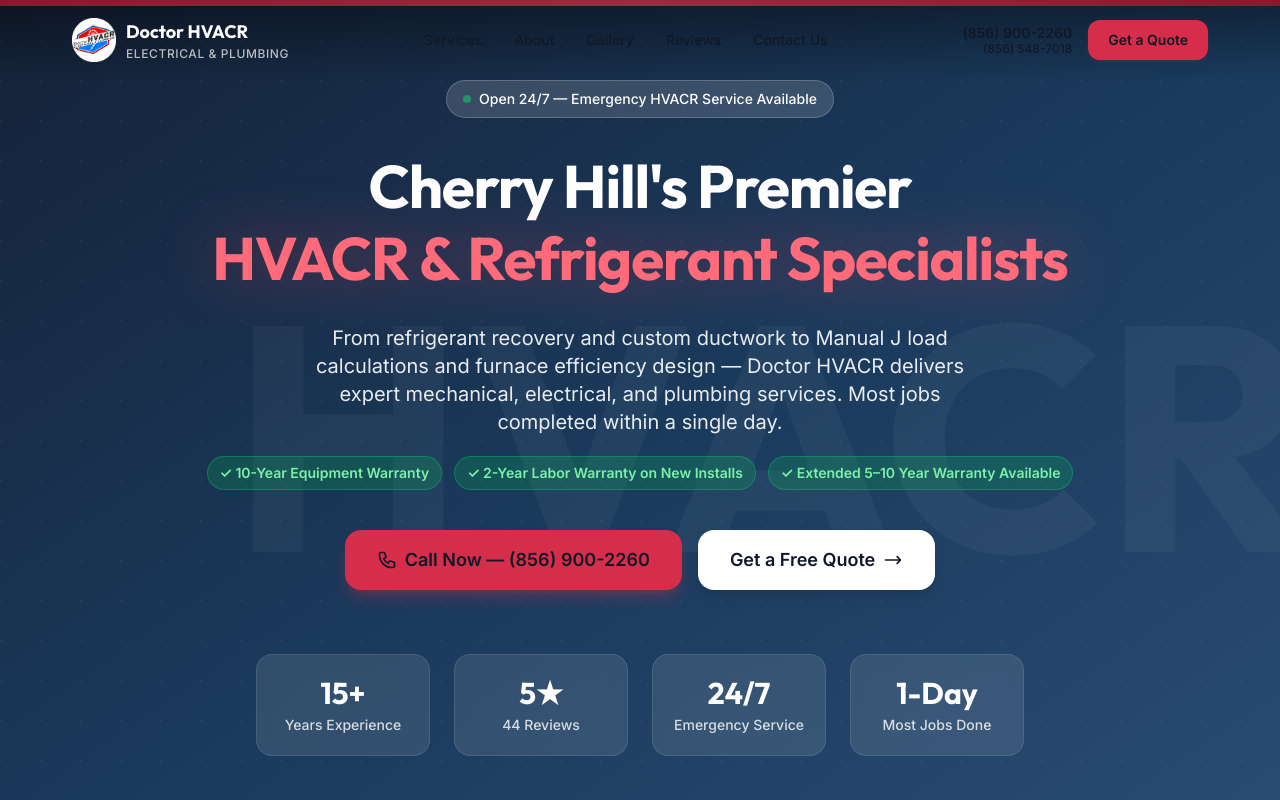
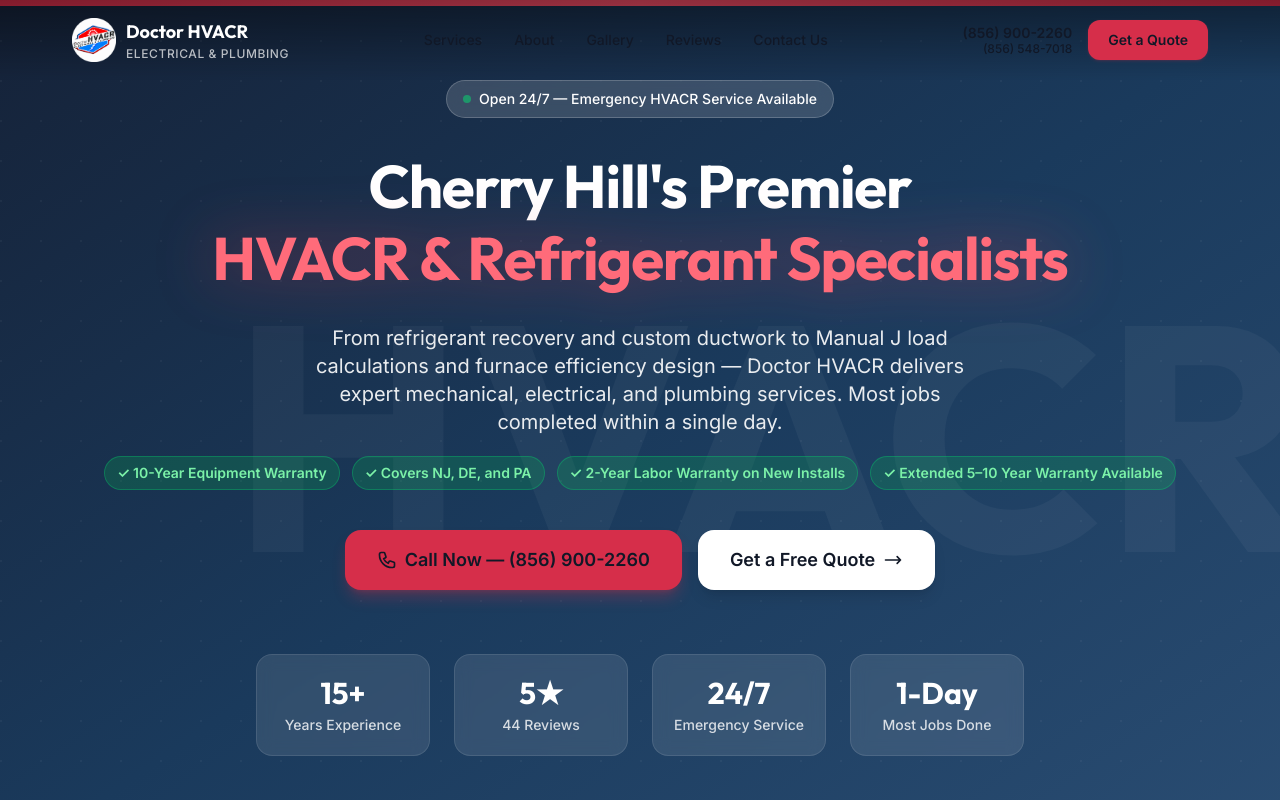
Before and after one commit to JustinianThe3rd/web-repo2, a Next.js app: page / in a window 1280 px wide. Shown: the top 800 px of the page. Built offline with nearby package versions, Linux system fonts and the light colour scheme.

Commit message:
widget for NJ PA DE

```diff
--- a/app/components/Hero.tsx
+++ b/app/components/Hero.tsx
@@ -46,6 +46,9 @@
         <div className="hero-fade-up reveal-delay-2 flex flex-wrap items-center justify-center gap-3 mb-10">
           <span className="inline-flex items-center gap-1.5 px-3 py-1.5 rounded-full bg-green-500/20 border border-green-400/30 text-green-300 text-xs sm:text-sm font-semibold">
             ✓ 10-Year Equipment Warranty
+          </span>
+          <span className="inline-flex items-center gap-1.5 px-3 py-1.5 rounded-full bg-green-500/20 border border-green-400/30 text-green-300 text-xs sm:text-sm font-semibold">
+            ✓ Covers NJ, DE, and PA
           </span>
           <span className="inline-flex items-center gap-1.5 px-3 py-1.5 rounded-full bg-green-500/20 border border-green-400/30 text-green-300 text-xs sm:text-sm font-semibold">
             ✓ 2-Year Labor Warranty on New Installs
```
